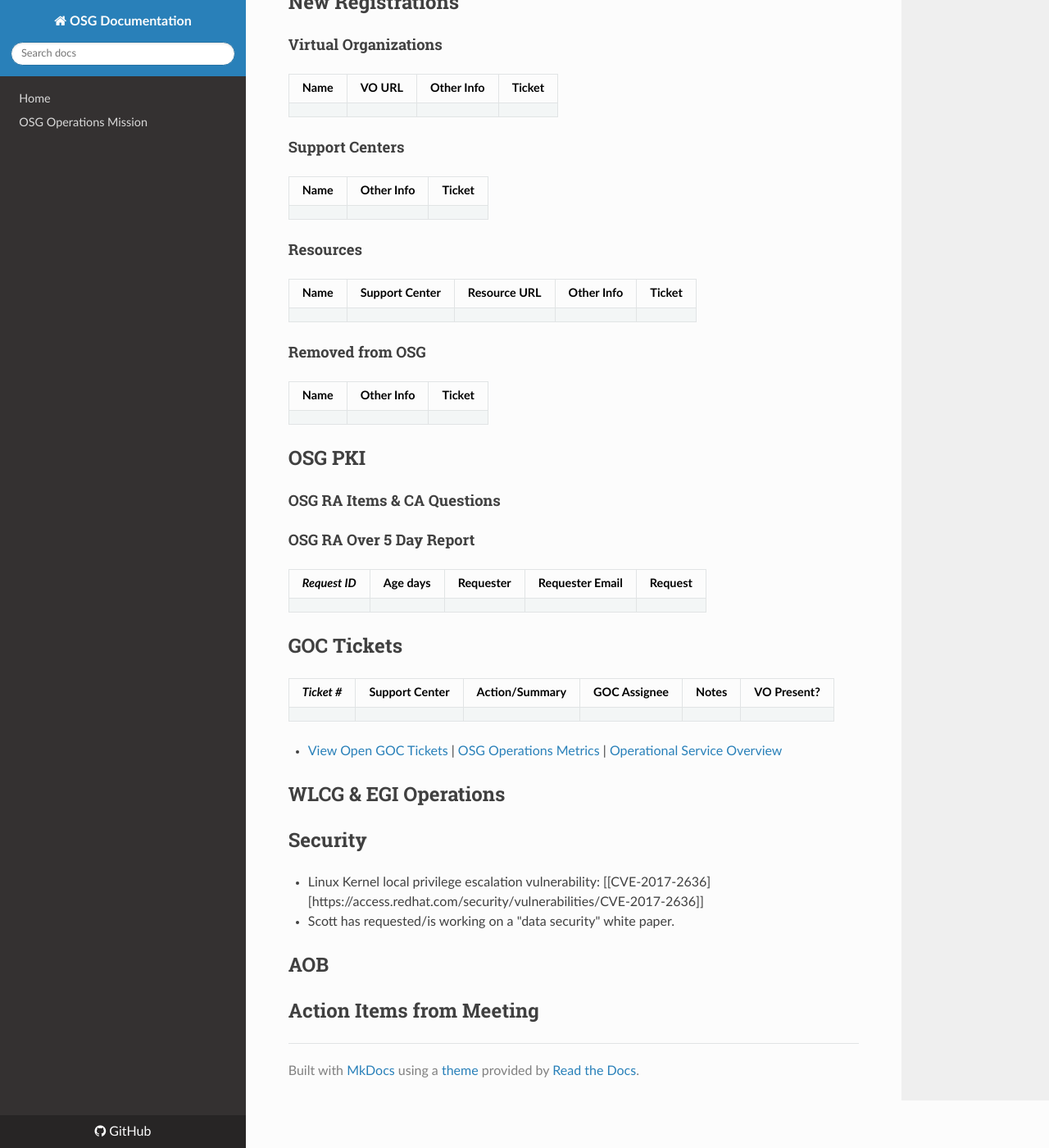
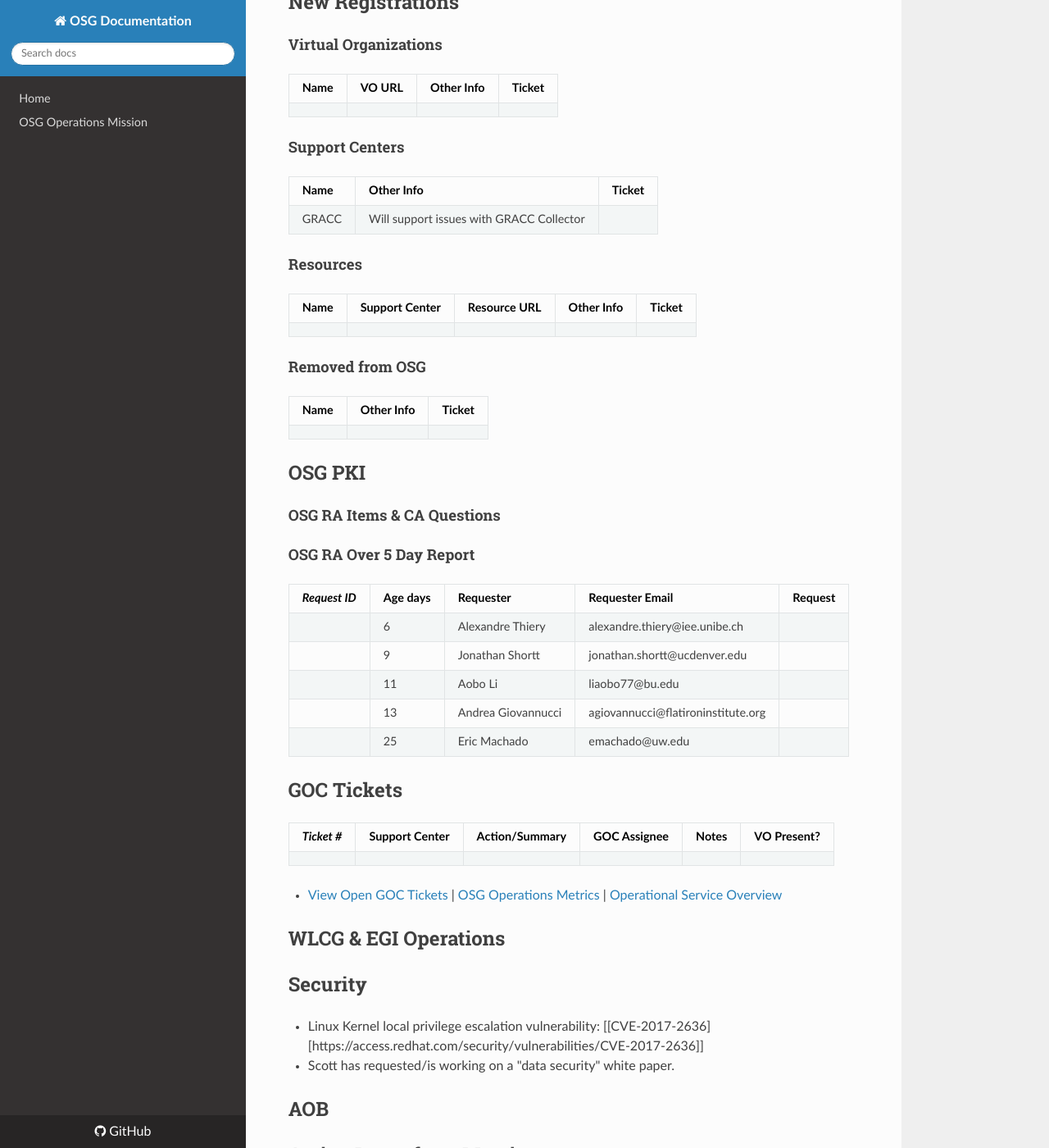
Before and after one commit to osg-htc/operations, an MkDocs documentation site: the page built from docs/WeeklyMinutes/17Apr2017.md, in a window 1280 px wide and 1400 px high, scrolled down 2126 px. Shown: the whole window at 82% size. Built offline with MkDocs 1.6.1, drawn with Linux system fonts in a browser that asks for light colours; nearby versions of some CDN libraries; old or Windows-style settings are respelled for this version of MkDocs.

Commit message:
Update 17Apr2017.md

```diff
--- a/docs/WeeklyMinutes/17Apr2017.md
+++ b/docs/WeeklyMinutes/17Apr2017.md
@@ -48,6 +48,7 @@
 #### Support Centers
 | Name | Other Info | Ticket |
 | ---- | ---------- | ------ |
+| GRACC | Will support issues with GRACC Collector |
 
 #### Resources
 | Name | Support Center | Resource URL | Other Info | Ticket |
@@ -64,6 +65,11 @@
 #### OSG RA Over 5 Day Report
 | *Request ID* | Age days	| Requester	| Requester Email |Request |
 |--------------|----------|-----------|-----------------|--------|
+| | 6 | Alexandre Thiery | alexandre.thiery@iee.unibe.ch |
+| | 9 | Jonathan Shortt | jonathan.shortt@ucdenver.edu |
+| | 11 | Aobo Li | liaobo77@bu.edu |
+| | 13 | Andrea Giovannucci |agiovannucci@flatironinstitute.org |
+| | 25 | Eric Machado | emachado@uw.edu |
 
 ## GOC Tickets
 
```
